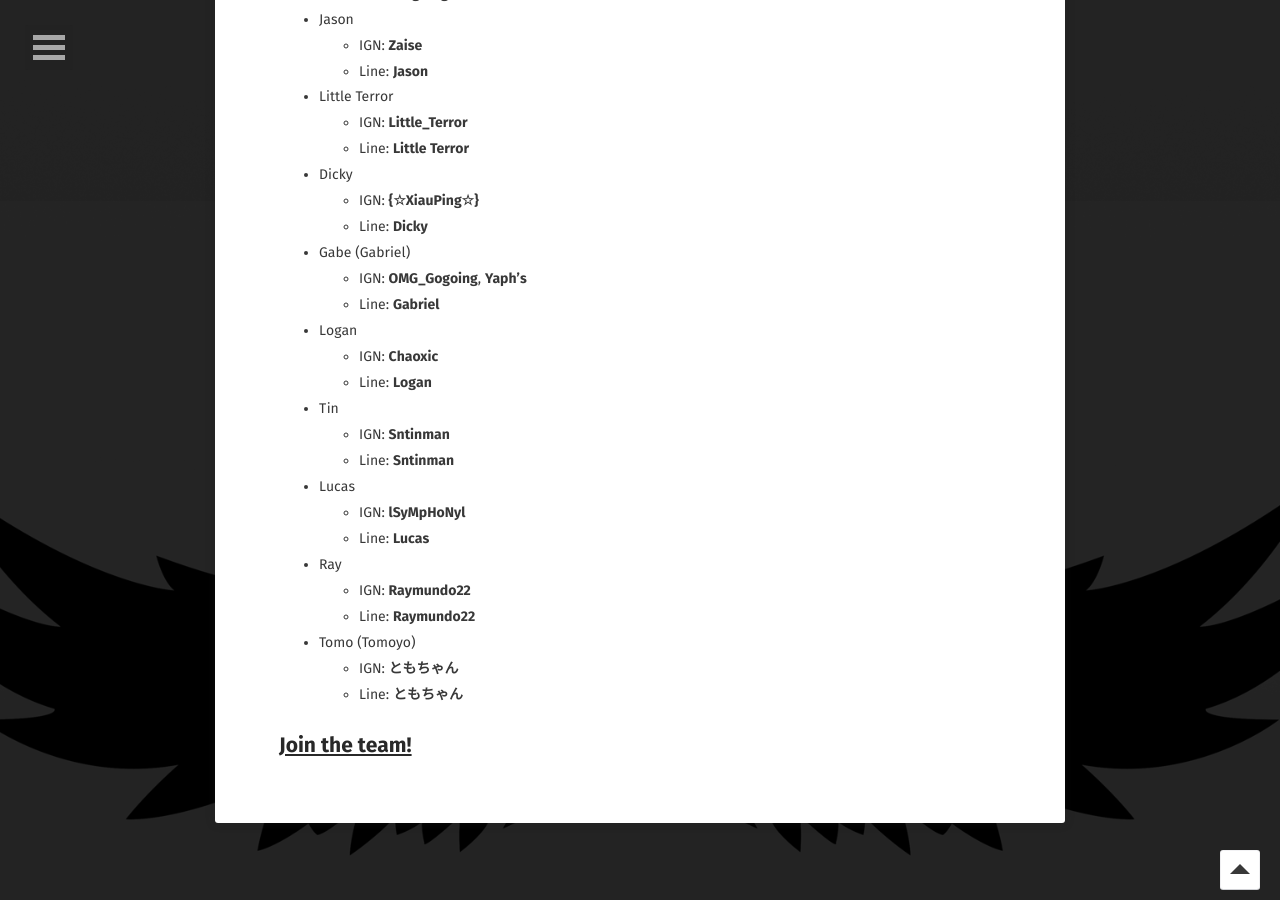
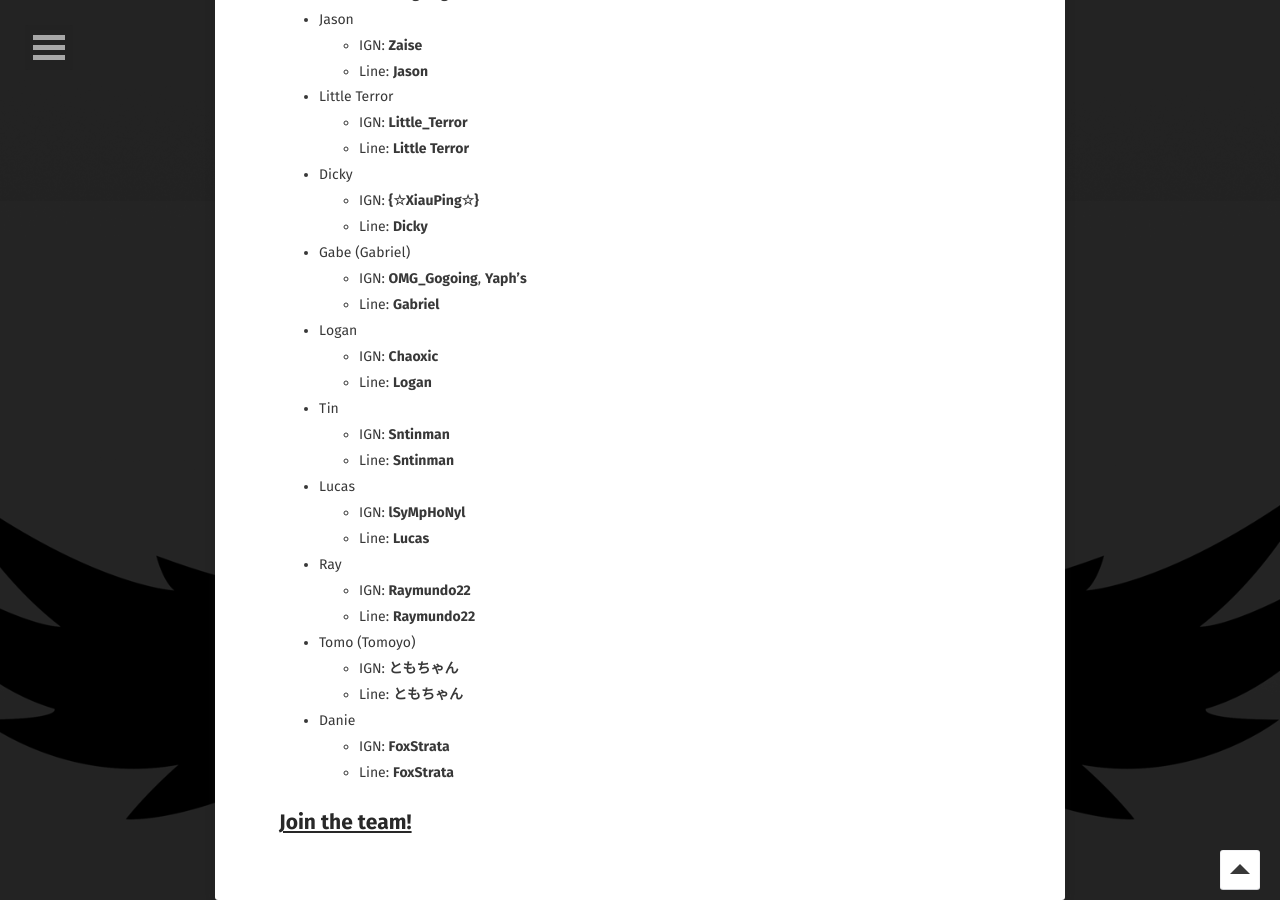
Before and after one commit to davk28/brokenluck.github.io, a Jekyll site: the page built from members/index.md, in a window 1280 px wide and 900 px high, scrolled down 699 px. Built offline with Jekyll 4.4.1, drawn with Linux system fonts in a browser that asks for light colours; some web fonts are replaced.

Commit message:
Add Danie to /members.

```diff
--- a/members/index.md
+++ b/members/index.md
@@ -48,5 +48,8 @@ comments: false
 * Tomo (Tomoyo)
   * IGN: <b>ともちゃん</b>
   * Line: <b>ともちゃん</b>
+* Danie
+  * IGN: <b>FoxStrata</b>
+  * Line: <b>FoxStrata</b>
 
 ## <a href="/about#join">Join the team!</a>
```
